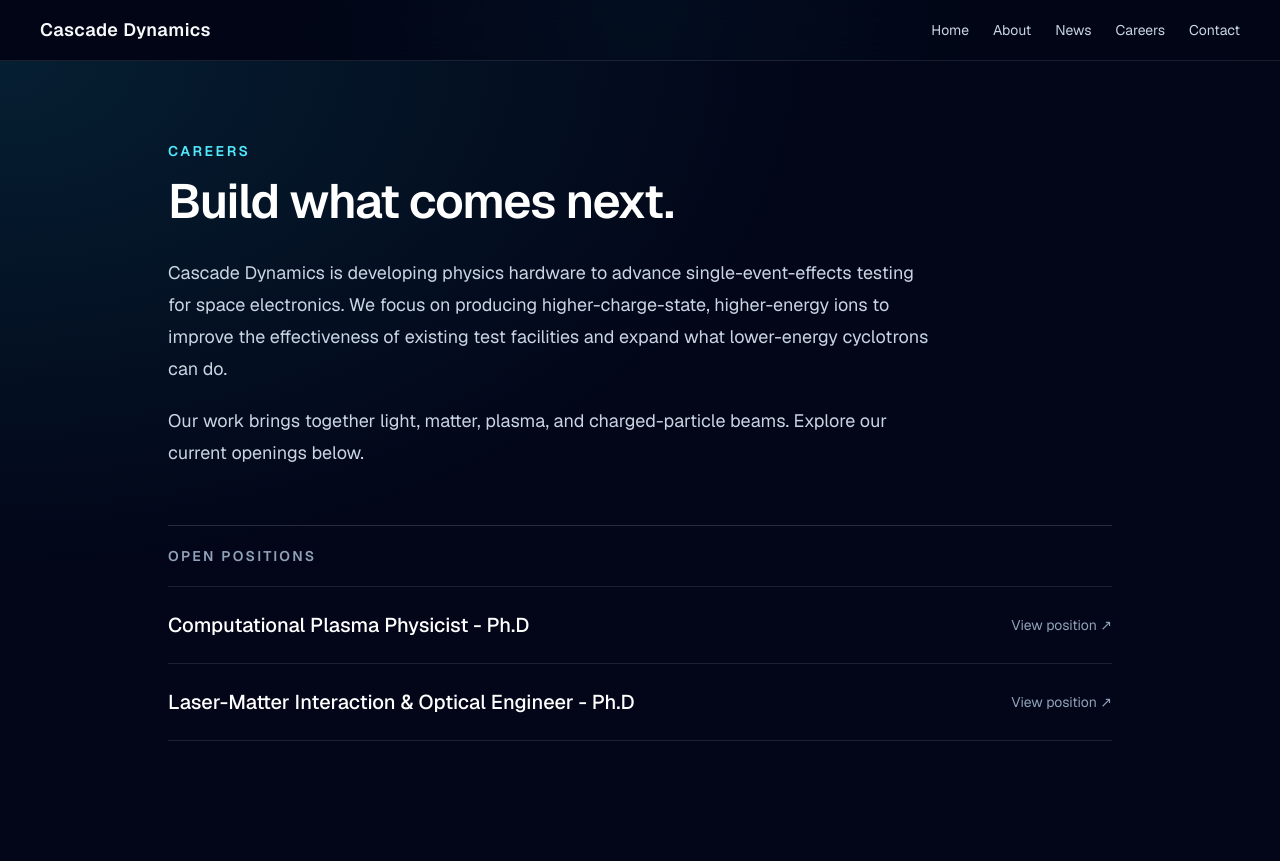
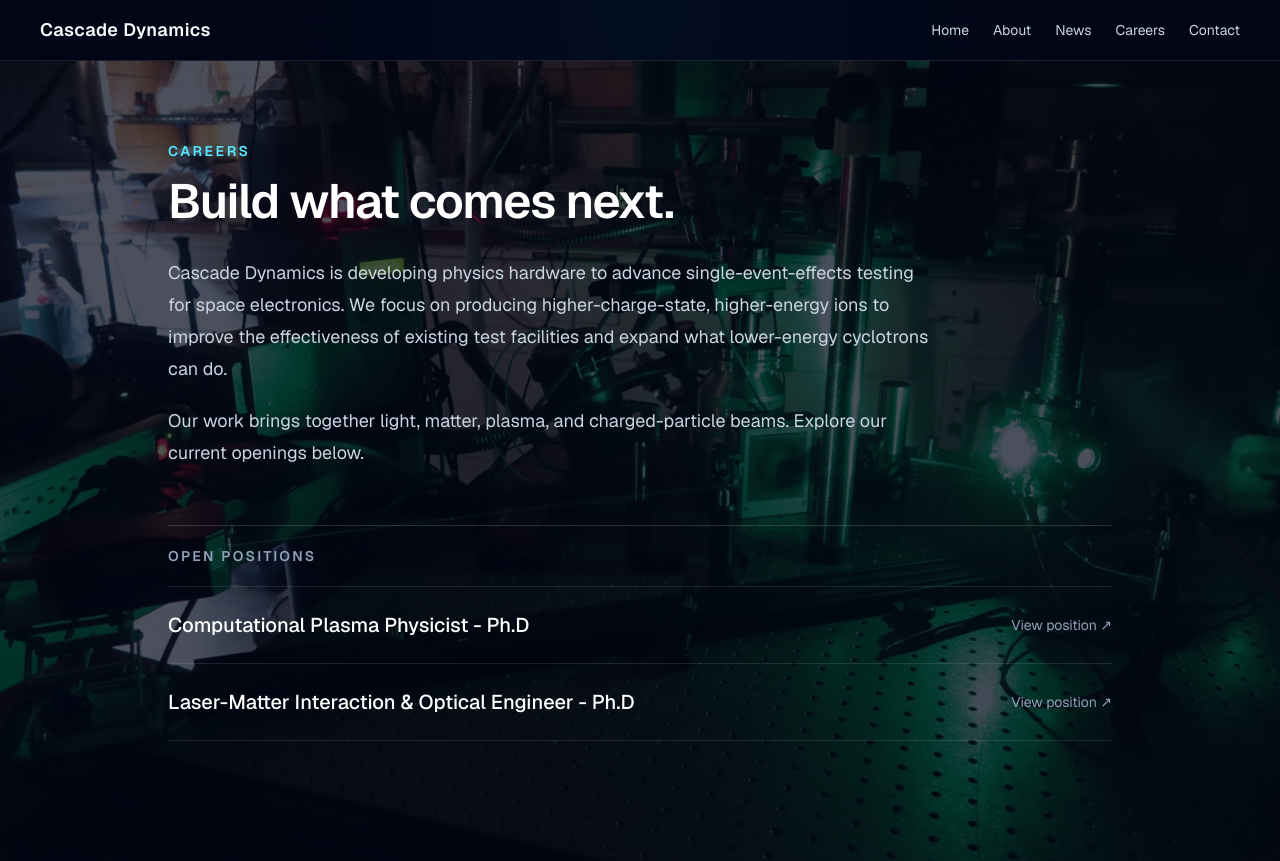
Before and after one commit to cvsolfari/cascade, a Next.js app: page /careers in a window 1280 px wide. Built offline with nearby package versions, Linux system fonts and the light colour scheme.

Commit message:
Updated Background Images

```diff
--- a/app/careers/page.tsx
+++ b/app/careers/page.tsx
@@ -1,8 +1,14 @@
 export default function CareersPage() {
   return (
     <main className="relative min-h-screen overflow-hidden text-slate-100">
-      <div className="absolute inset-0 bg-slate-950" />
-      <div className="absolute inset-0 bg-[radial-gradient(ellipse_at_top_left,rgba(34,211,238,0.12),transparent_45%)]" />
+      <div className="absolute inset-0">
+        <img
+          src="/img/IMG_2980.JPG"
+          alt="Careers background"
+          className="h-full w-full object-cover"
+        />
+        <div className="absolute inset-0 bg-slate-950/70" />
+      </div>
 
       <div className="relative mx-auto max-w-5xl px-6 py-20 sm:px-10">
         <p className="text-sm font-semibold uppercase tracking-[0.18em] text-cyan-300">
--- a/app/news/page.tsx
+++ b/app/news/page.tsx
@@ -67,8 +67,14 @@
 export default function NewsPage() {
   return (
     <main className="relative min-h-screen overflow-hidden text-slate-100">
-      <div className="absolute inset-0 bg-slate-950" />
-      <div className="absolute inset-0 bg-[radial-gradient(ellipse_at_top_left,rgba(34,211,238,0.12),transparent_45%)]" />
+      <div className="absolute inset-0">
+        <img
+          src="/img/IMG_2989.JPG"
+          alt="News background"
+          className="h-full w-full object-cover"
+        />
+        <div className="absolute inset-0 bg-slate-950/75" />
+      </div>
 
       <div className="relative mx-auto max-w-5xl px-6 py-20 sm:px-10">
         <p className="text-sm font-semibold uppercase tracking-[0.18em] text-cyan-300">
```
